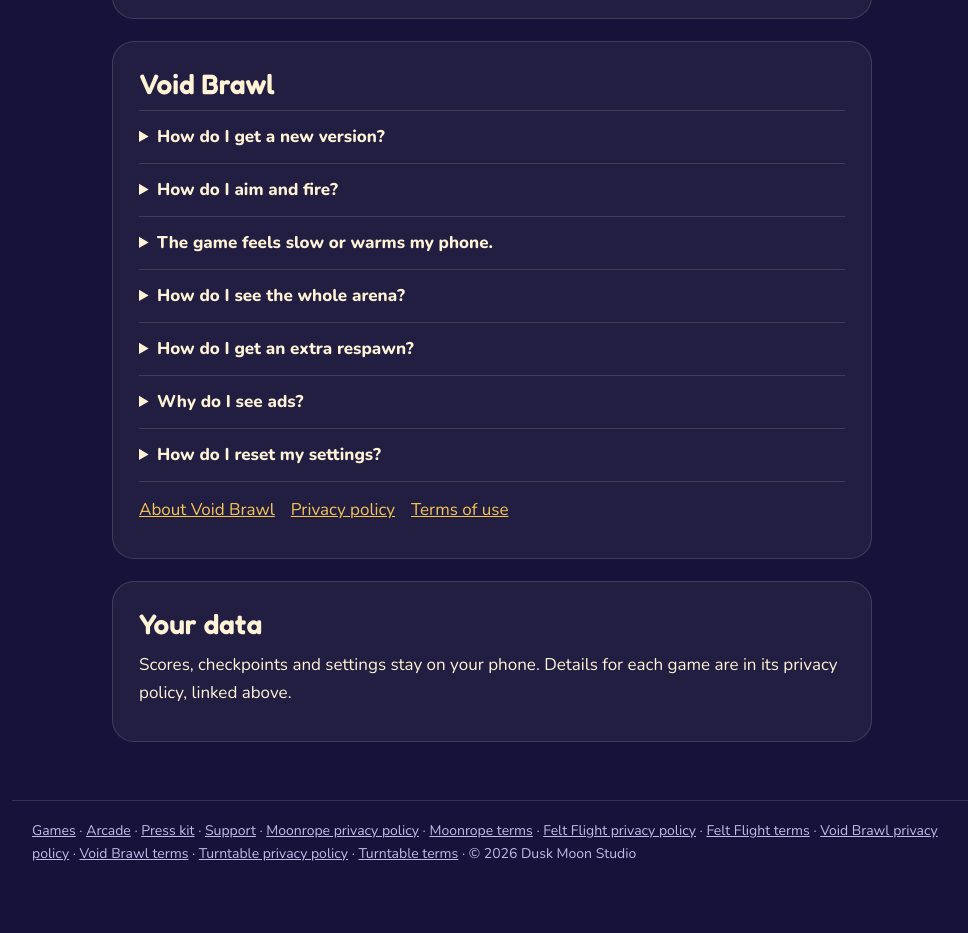
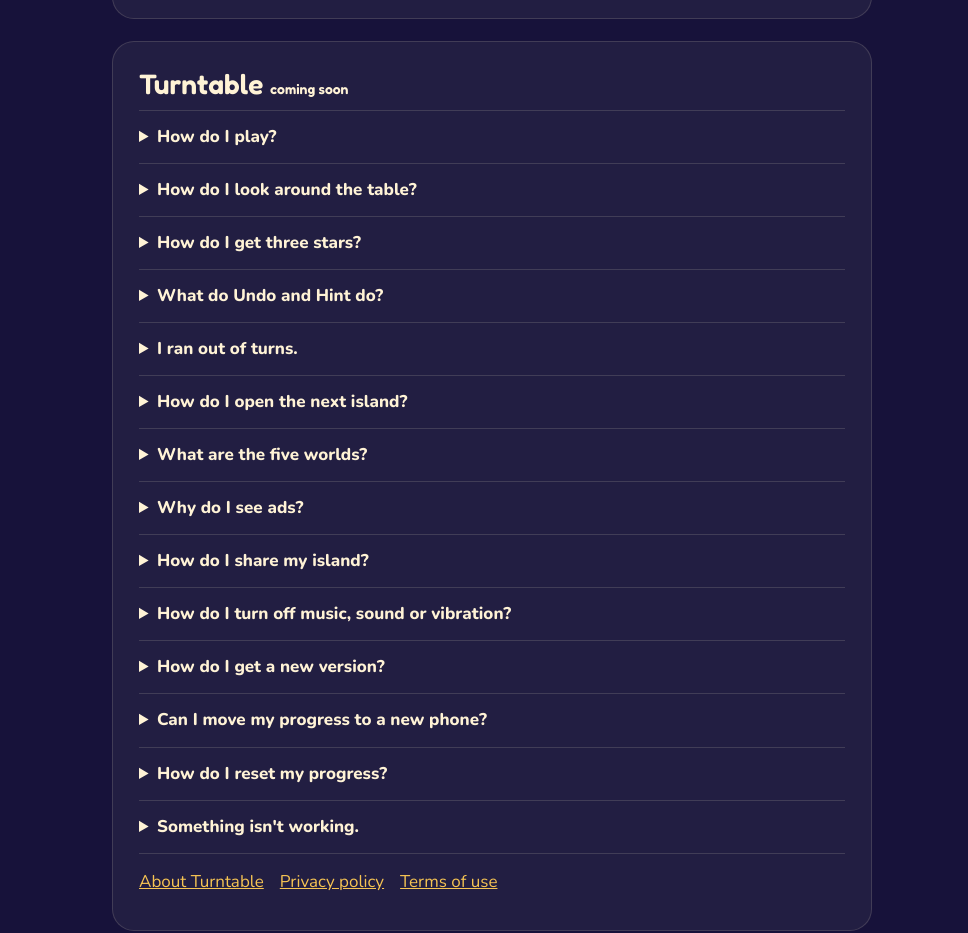
Before and after one commit to duskmoonstudio/duskmoonstudio.github.io, a plain HTML site: page support/index.html in a window 1280 px wide. Shown: the part 1787-2720 px from the top of the page, without its empty margins (148-1116 px from the left). Before the commit the page ends 2692 px from the top, so only its background shows below. Drawn offline with nearby package versions, Linux system fonts and the light colour scheme.

Commit message:
turntable pages update

```diff
--- a/support/index.html
+++ b/support/index.html
@@ -47,12 +47,34 @@
     <p style="margin-top:14px"><a class="more" href="../felt-flight/">About Felt Flight</a><a class="more" href="../felt-flight/privacy-policy.html">Privacy policy</a><a class="more" href="../felt-flight/terms.html">Terms of use</a></p>
   </section>
 
+  <section class="card narrow">
+    <h2>Turntable <small style="font-size:14px">coming soon</small></h2>
+    <details><summary>How do I play?</summary><p>You never touch a block. Turn the whole table a quarter left or right with the two turn buttons, and every loose block slides away from you. Fill the glowing outline exactly to finish the figure.</p></details>
+    <details><summary>How do I look around the table?</summary><p>Drag on the table to see it from another angle. Looking around never moves a block.</p></details>
+    <details><summary>How do I get three stars?</summary><p>Finish the figure in no more turns than the number shown beside "3 stars in" at the top of the screen. Fewer turns is always better.</p></details>
+    <details><summary>What do Undo and Hint do?</summary><p>Undo plays your last turn backwards, and you get three undos on every table. A hint shows you a good next turn. You start with 3 hints, you can hold up to 5, and you earn one each time you finish a table with three stars for the first time. When you run out, the game offers a short ad you can choose to watch for more.</p></details>
+    <details><summary>I ran out of turns.</summary><p>Every table has a turn limit. You can restart the table, or choose to watch a short ad for 5 more turns.</p></details>
+    <details><summary>How do I open the next island?</summary><p>Finish 30 of the 36 tables on an island to open the next one.</p></details>
+    <details><summary>What are the five worlds?</summary><p>Steps teaches how blocks travel over walls and stairs. Pulse has pillars that rise and fall with every turn. Slots has gates that only let blocks pass one way. Tides and Vault mix everything together for a real challenge. Each world has its own colours and music.</p></details>
+    <details><summary>Why do I see ads?</summary><p>Turntable is free and supported by ads: a banner at the bottom, short full-screen ads at natural breaks, and optional ads you choose to watch for extra turns, hints or undos. There are no purchases at this time.</p></details>
+    <details><summary>How do I share my island?</summary><p>Tap Share on your island. The picture is made on your phone and handed to the app you pick. On Android it is also saved to your photo gallery.</p></details>
+    <details><summary>How do I turn off music, sound or vibration?</summary><p>Settings has three switches: Music, Sound and Vibration. Turn off any of them there.</p></details>
+    <details><summary>How do I get a new version?</summary><p>Google Play (or the App Store on iPhone) updates the game for you.</p></details>
+    <details><summary>Can I move my progress to a new phone?</summary><p>Not yet. Your stars, figures, hints and settings are stored only on your phone, so a new phone starts fresh.</p></details>
+    <details><summary>How do I reset my progress?</summary><p>Clear the app's storage in your phone's settings, or uninstall and reinstall. Nothing is stored anywhere else.</p></details>
+    <details><summary>Something isn't working.</summary><p>Close and reopen the game, and check that your phone has free storage. If it still happens, email me with your phone model and what you were doing.</p></details>
+    <p style="margin-top:14px"><a class="more" href="../turntable/">About Turntable</a><a class="more" href="../turntable/privacy-policy.html">Privacy policy</a><a class="more" href="../turntable/terms.html">Terms of use</a></p>
+  </section>
+
     <!-- arcade -->
   <section class="card narrow">
     <h2>Void Brawl</h2>
     <details><summary>How do I get a new version?</summary><p>Google Play updates the game for you. When a new version is ready, Void Brawl also shows an "Update available" message on the menu. You can check any time from Settings &rarr; Updates.</p></details>
     <details><summary>How do I aim and fire?</summary><p>Use the right stick. Move your thumb a little to aim only. Push out past the outer ring to fire. Double-tap and hold to fire your rope.</p></details>
     <details><summary>The game feels slow or warms my phone.</summary><p>Settings &rarr; Graphics: set Glow and effects to LOW and Frame rate to 30. Closing other apps also helps.</p></details>
+    <details><summary>How do I play with friends?</summary><p>Tap Play Together. One player taps Host a game. Everyone else taps Join a game on the same Wi-Fi network and picks the host. Up to six players can join, and bots fill any empty seats.</p></details>
+    <details><summary>I can't see my friend's game in the lobby.</summary><p>Check that everyone is on the same Wi-Fi network and has the same version of Void Brawl (update on Google Play). If your phone asks to use the local network, allow it. Some guest or public Wi-Fi networks stop phones from finding each other; try a home network or a phone hotspot.</p></details>
+    <details><summary>Do I need internet for Wi-Fi matches?</summary><p>No. Wi-Fi matches run directly between the phones on your local network. There are no game servers. You only need a connection for ads and updates.</p></details>
     <details><summary>How do I see the whole arena?</summary><p>Tap FULL ARENA at the bottom left during a match. Tap BACK TO SHIP to return to your ship.</p></details>
     <details><summary>How do I get an extra respawn?</summary><p>In Classic, when you use your last respawn, you can choose to watch a short ad for one more respawn. It is offered once per match, and only when an ad is ready.</p></details>
     <details><summary>Why do I see ads?</summary><p>Void Brawl is free and supported by ads: a banner on menu screens and a short ad after some matches. No ads appear during a match.</p></details>
```
Also changed, not shown: press/index.html (+6 -2 lines).
